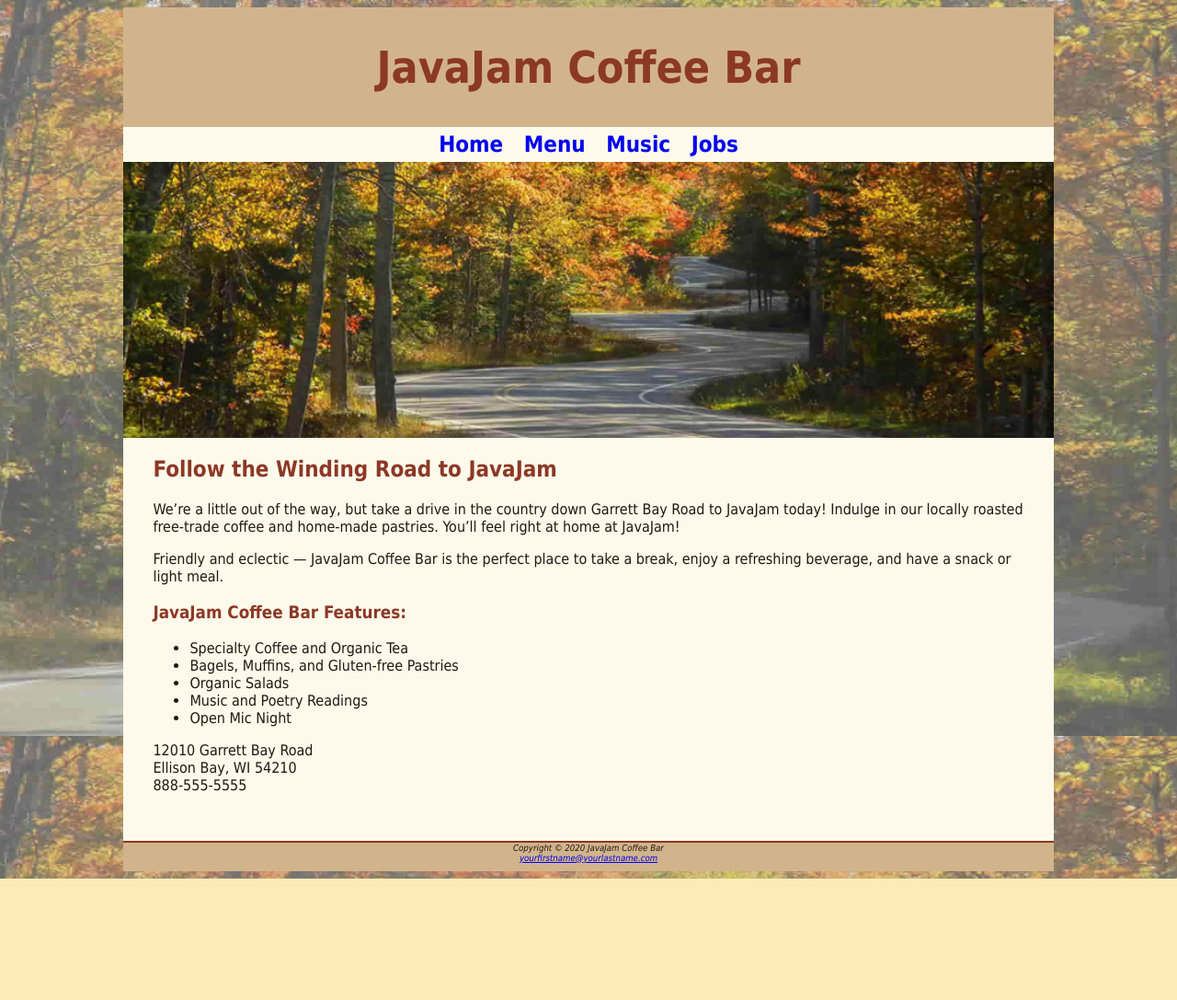
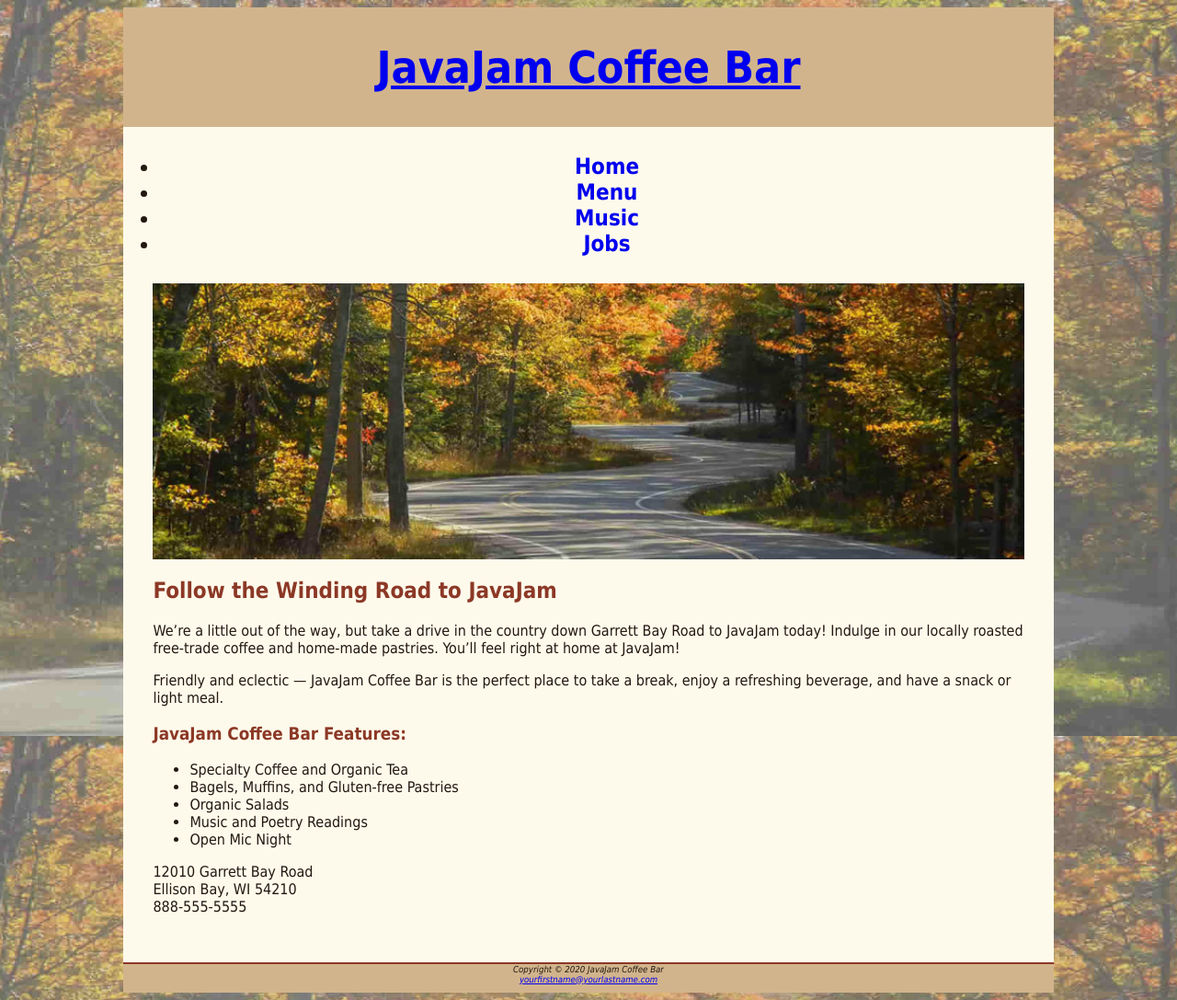
Before and after one commit to bharagos1/javajam, a plain HTML site: page index.html in a window 1280 px wide. Shown: the whole page at 92% size. Before the commit the page ends 955 px from the top, so only its background shows below. Drawn offline with Linux system fonts and the light colour scheme.

Commit message:
Update index.html

```diff
--- a/index.html
+++ b/index.html
@@ -1,3 +1,4 @@
+
 <!DOCTYPE html>
 <html lang="en">
 <head>
@@ -8,16 +9,17 @@
 <body>
 <div id="wrapper">
   <header>
-     <h1>JavaJam Coffee Bar</h1>
+     <h1><a href="index.html">JavaJam Coffee Bar</h1>
   </header>
   <nav>
-    <a href="index.html">Home</a> &nbsp;
-    <a href="menu.html">Menu</a> &nbsp;
-    <a href="music.html">Music</a> &nbsp;
-    <a href="jobs.html">Jobs</a>
+    <ul>
+    <li><a href="index.html">Home</a></li>
+    <li><a href="menu.html">Menu</a></li>
+    <li><a href="music.html">Music</a></li>
+    <li><a href="jobs.html">Jobs</a></li>
+    </ul>
   </nav>
-  <div id="homehero"></div>
-  <main>
+  <main><div id="homehero"></div>
     <h2>Follow the Winding Road to JavaJam</h2>
     <p>We&#8217;re a little out of the way, but take a drive in the country down Garrett Bay Road to JavaJam today! Indulge in our locally roasted free-trade coffee and home-made pastries. You&#8217;ll feel right at home at JavaJam!</p>
     <p>Friendly and eclectic &mdash; JavaJam Coffee Bar is the perfect place to take a break,
```
